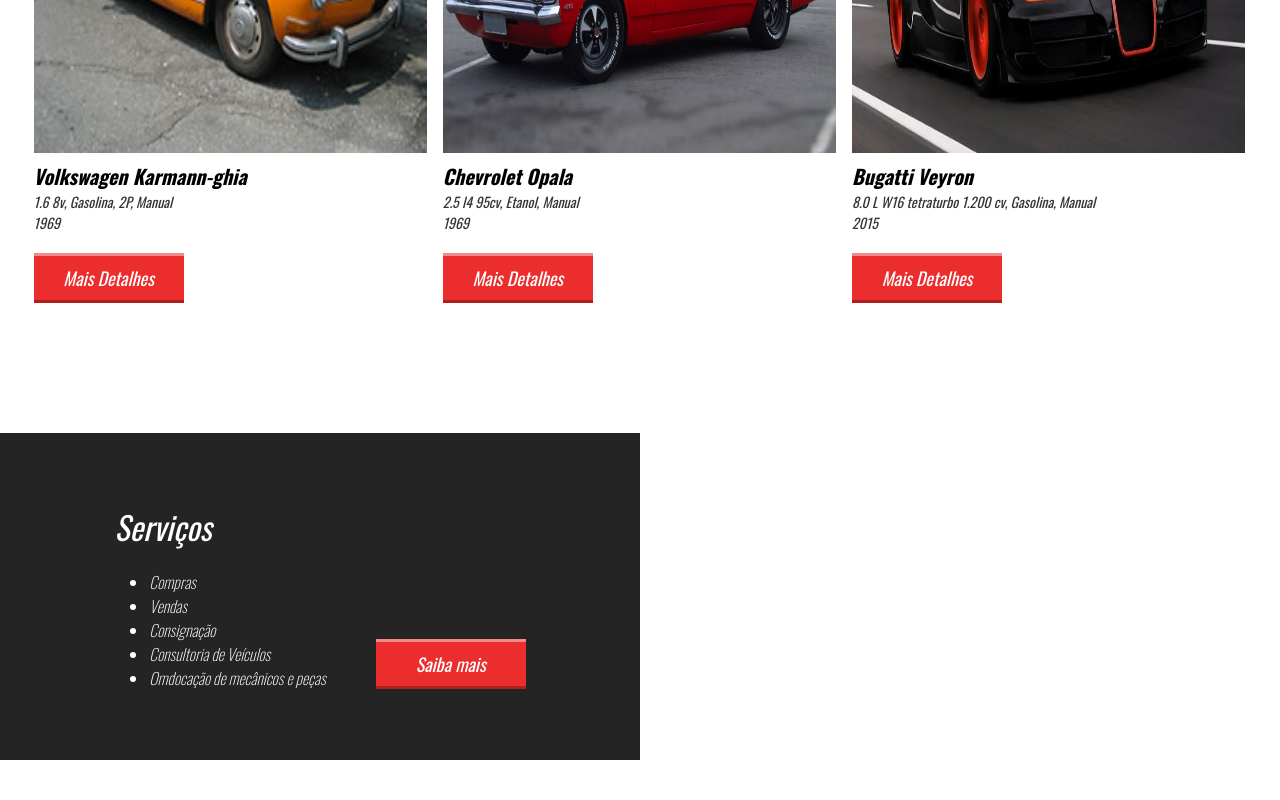
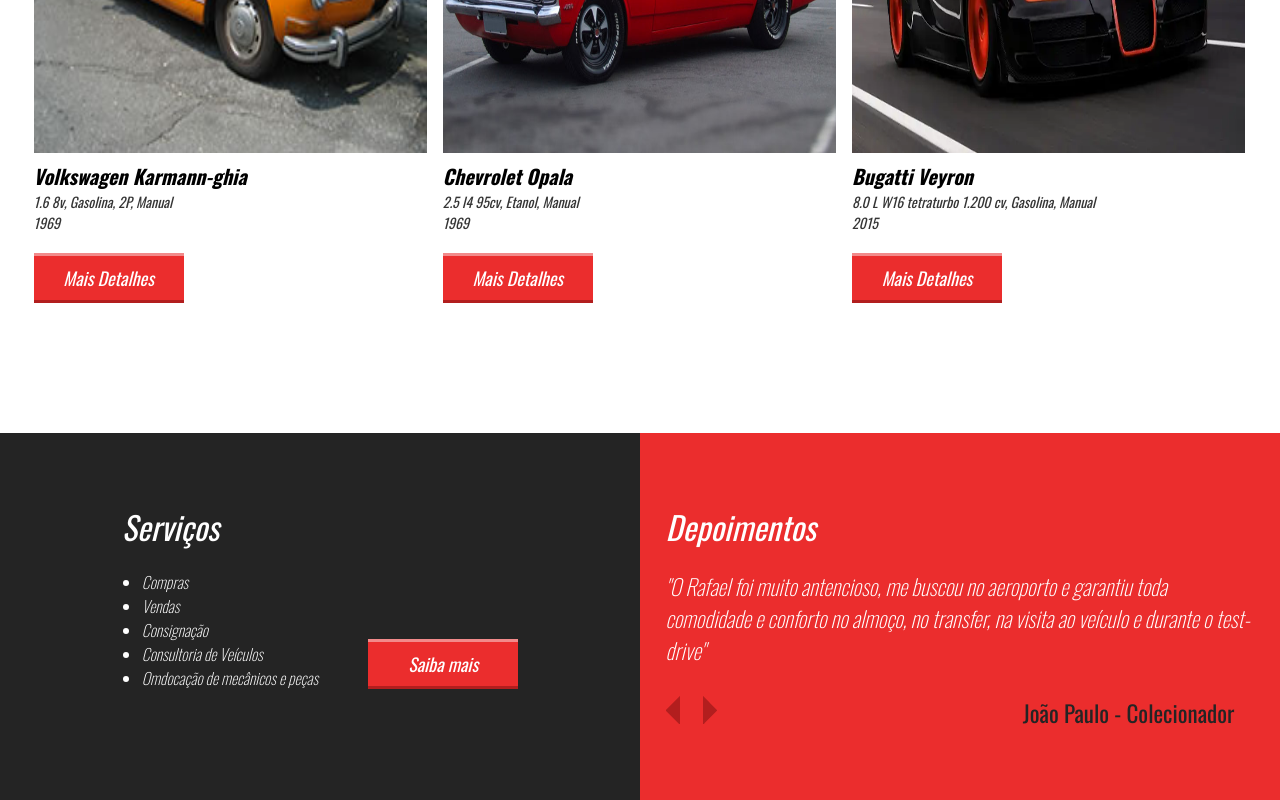
Before and after one commit to Wesdley/aulas-2024, a plain HTML site: page Project 05 - aula/index.html in a window 1280 px wide. Shown: the part 1363-2163 px from the top of the page. Before the commit the page ends 2123 px from the top, so only its background shows below. Drawn offline with nearby package versions, Linux system fonts and the light colour scheme.

Commit message:
Fished section Description and Serviços

```diff
--- a/Project 05 - aula/css/main-servicos-descrcao.css
+++ b/Project 05 - aula/css/main-servicos-descrcao.css
@@ -2,6 +2,8 @@
     width: 100%;
     display: flex;
 }
+
+/*HALF 1*/
 
 .half1 {
     width: 50%;
@@ -27,7 +29,7 @@
 }
 
 .half1-wraper li {
-    margin-left: 35px;
+    margin-left: 20px;
     font-style: italic;
     font-weight: lighter;
 }
@@ -39,9 +41,60 @@
     width: 150px;
 }
 
+/*END HALF 1*/
+
+/*HALF 2*/
+
+.half2 {
+    width: 50%;
+    background-color: #EB2D2D;
+    color: white;
+    padding: 70px 2%;
+    display: flex;
+    justify-content: center;
+    align-items: center;
+}
+
+.half2-wraper h2 {
+    font-weight: normal;
+    font-size: 32px;
+    font-style: italic;
+    margin-bottom: 20px;
+}
+
+.half2-wraper blockquote {
+    max-width: 600px;
+    font-style: italic;
+    font-weight: lighter;
+    font-size: 22px;
+}
+
+.navigation {
+    margin-top: 30px;
+    display: flex;
+    justify-content: space-between;
+}
+
+.arrows img {
+    margin-right: 20px;
+    cursor: pointer;
+}
+
+.nome-depoimento p{
+    font-size: 23px;
+    color: #242424;
+    margin-right: 20px;
+}
+
+/*END HALF 2*/
+
 @media screen and (max-width: 768px) {
-    .half1 {
-        width: 100%;
+    .servicos-descricao {
+        flex-direction: column;
     }
 
+    .half1, .half2 {
+        width: 100%;
+        padding: 70px 10%;
+    }
 }
--- a/Project 05 - aula/index.html
+++ b/Project 05 - aula/index.html
@@ -106,6 +106,21 @@
                 <a class="btn1" href="#">Saiba mais</a>
             </div><!--half1-wraper-->
         </div><!--half1-->
+        <div class="half2">
+            <div class="half2-wraper">
+                <h2>Depoimentos</h2>
+                <blockquote>"O Rafael foi muito antencioso, me buscou no aeroporto e garantiu toda comodidade e conforto no almoço, no transfer, na visita ao veículo e durante o test-drive" </blockquote>
+                <div class="navigation">
+                    <div class="arrows">
+                        <img src="img/arrow-left.png" alt="arrow-left">
+                        <img src="img/arrow-right.png" alt="arrow-right">
+                    </div><!--arrows-->
+                    <div class="nome-depoimento">
+                        <p>João Paulo - Colecionador</p>
+                    </div><!--nome-depoimento-->
+                </div><!--navigation-->
+            </div><!--depoimento-single-->
+        </div><!--half2-->
     </section><!--servicos-descricao-->
 </body>
 </html>
--- a/git hub.txt
+++ b/git hub.txt
@@ -7,7 +7,11 @@
 	git remote add origin (http)
 	git push -u origin main ( 1 vez )
 
--= Depois de já configurar -=
+-= Depois de já configurar =-
 	git add .
 	git commit -m "Comentario"
 	git push origin main
+
+-= Para olhar e trocar diretorios =-
+	git remote -v
+	git remote set-url origin (url)
```
